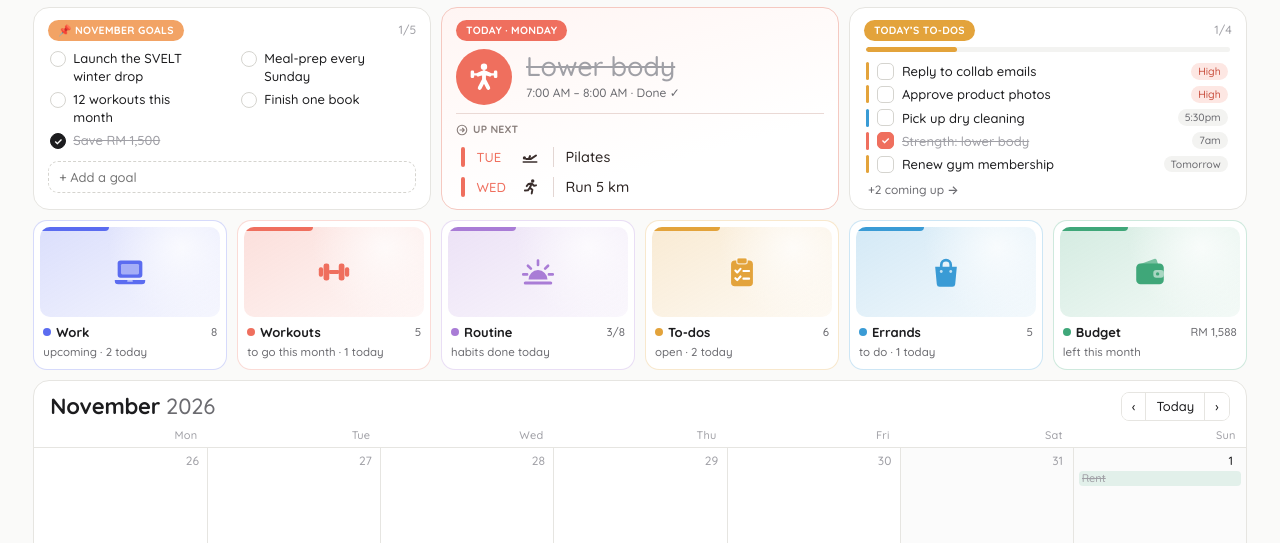
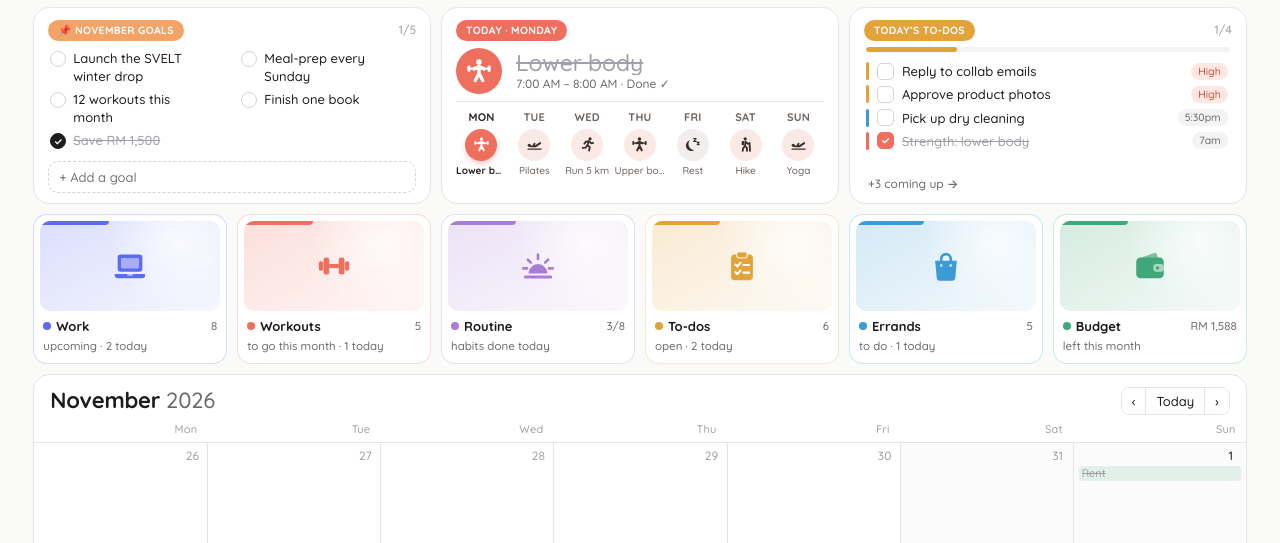
Before and after one commit to mariamasanea-droid/life-hub, a plain HTML site: page index.html in a window 1280 px wide. Shown: the part 257-800 px from the top of the page. Drawn offline with Linux system fonts and the light colour scheme.

Commit message:
v24: fitness card week strip under today focus; white fitness card

```diff
--- a/index.html
+++ b/index.html
@@ -357,7 +357,7 @@ body.deskhome .banner{display:none}
 .fn1{font-size:27px;font-weight:600;letter-spacing:-.005em;line-height:1.1;white-space:nowrap;overflow:hidden;text-overflow:ellipsis;color:#2B2321}
 .fn1.dn{color:var(--text3);text-decoration:line-through}
 .fn2{font-size:12px;font-weight:500;color:var(--text2);margin-top:3px}
-.fdiv{height:1px;background:#EAD9D5;margin:0}
+.fdiv{height:1px;background:var(--border);margin:0}
 .flab{display:flex;align-items:center;gap:5px;font-size:10.5px;font-weight:700;letter-spacing:.02em;color:#8A7F7C}
 .frows{display:flex;flex-direction:column;gap:6px;padding-left:5px}
 .frow{display:flex;align-items:center;gap:12px;min-width:0;height:24px}
@@ -427,6 +427,24 @@ body.deskhome .banner{display:none}
 .dhead{padding-top:4px!important}
 .hello .h1{font-size:30px;line-height:1.15}
 .hello .eyebrow{font-size:14px}
+/* v24: fitness week strip */
+.fitc{gap:7px!important;background:var(--card)!important;border-color:var(--border)!important}
+.fbadge{width:46px!important;height:46px!important}
+.fbadge svg{width:28px;height:28px}
+.fn1{font-size:23px!important}
+.fn2{margin-top:1px!important}
+.wstrip{display:grid;grid-template-columns:repeat(7,minmax(0,1fr));gap:2px;margin-top:1px}
+.wd{display:flex;flex-direction:column;align-items:center;gap:3px;min-width:0;cursor:pointer}
+.wd .wl{font-size:11px;font-weight:700;letter-spacing:.02em;color:#6E6461}
+.wd .wc{position:relative;width:32px;height:32px;border-radius:99px;background:#FBE9E6;display:flex;align-items:center;justify-content:center;transition:transform .15s}
+.wd:hover .wc{transform:translateY(-1px)}
+.wd .wn{font-size:10px;font-weight:600;color:#6E6461;max-width:100%;white-space:nowrap;overflow:hidden;text-overflow:ellipsis;text-align:center}
+.wd.rest .wc{background:#F1EEED}
+.wd.today .wl{color:#2B2321;font-weight:800}
+.wd.today .wc{background:#EF6F5E;box-shadow:0 3px 8px -3px rgba(239,111,94,.7)}
+.wd.today .wn{color:#2B2321;font-weight:700}
+.wd.past{opacity:.45}
+.wd .wk{position:absolute;right:-3px;bottom:-2px;width:13px;height:13px;border-radius:99px;background:#EF6F5E;color:#fff;font-size:8px;line-height:13px;text-align:center;font-weight:700;box-shadow:0 0 0 1.5px var(--card)}
 /* v13 */
 .dgc .sh .t .hlt{background:#FCE3C4;border-radius:5px;padding:1px 6px;margin-left:-2px;-webkit-box-decoration-break:clone;box-decoration-break:clone}
 /* v12: square folders, natural-height page, highlighted goals */
@@ -816,6 +834,7 @@ var FIC={
  lift:'<circle cx="12" cy="4.3" r="2.4" fill="C"/><path d="M3.2 10h17.6" stroke="C" stroke-width="1.8"/><rect x="2" y="7.2" width="2.6" height="5.6" rx="1" fill="C"/><rect x="19.4" y="7.2" width="2.6" height="5.6" rx="1" fill="C"/><path d="M7.8 10.2L12 8.2l4.2 2M12 8.2v5.8M12 14l-3.2 6.2M12 14l3.2 6.2" stroke="C" stroke-width="2.9"/>',
  pilates:'<circle cx="4.6" cy="13.2" r="2.2" fill="C"/><path d="M7 14.6h6.2l6.8-4.6M10.5 14.4l1.5-3.6" stroke="C" stroke-width="2.7"/><rect x="2" y="17.6" width="20" height="1.9" rx=".95" fill="C"/>',
  run:'<circle cx="15.6" cy="3.9" r="2.3" fill="C"/><path d="M14.2 7.4l-2.4 5.6 3.4 2.6-.9 5M11.8 13l-2.6 3.5-4 .2M14.2 7.4l3.2 3 2.6-.6M14.2 7.4l-4.4.6-2.2 2.8" stroke="C" stroke-width="2.6"/>',
+ rest:'<path d="M14.6 19.6A8.2 8.2 0 0 1 8.4 6a7.6 7.6 0 1 0 6.2 13.6z" fill="C"/><path d="M13.6 3.6h3.6l-3.6 4h3.6M18.6 9h2.8l-2.8 3.2h2.8" stroke="C" stroke-width="1.5"/>',
  hike:'<circle cx="11.6" cy="3.9" r="2.3" fill="C"/><rect x="6.6" y="7" width="3.6" height="6" rx="1.4" fill="C"/><path d="M12 7.6l-.6 6.2 2.6 3.2.2 4M11.4 13.8l-2.6 3.4-.8 3.8M12 8.4l3.4 2.6M17.6 9.6l.8 11.4" stroke="C" stroke-width="2.6"/>'};
 function fic(t,c,sz){return '<svg width="'+sz+'" height="'+sz+'" viewBox="0 0 24 24" fill="none" stroke-linecap="round" stroke-linejoin="round">'+FIC[t].replace(/="C"/g,'="'+c+'"')+'</svg>'}
 function wkType(i){var t=(i.tag||"")+" "+i.title;return /strength/i.test(t)?"lift":/run|cardio/i.test(t)?"run":/hike|outdoor/i.test(t)?"hike":"pilates"}
@@ -876,11 +895,12 @@ function fitCard(){
   var wk=ITEMS.filter(function(i){return i.cat==="workout"}).sort(function(a,b){return a.date<b.date?-1:a.date>b.date?1:(a.start||0)-(b.start||0)});
   var td=wk.filter(function(i){return i.date===ref})[0],nx=wk.filter(function(i){return i.date>ref}).slice(0,2);
   var main=td?'<div class="fbig"><span class="fbadge">'+fic(wkType(td),"#fff",32)+'</span><div class="fnm"><div class="fn1'+(S.done[td.id]?' dn':'')+'">'+esc(wkName(td))+'</div><div class="fn2">'+(td.start!=null?tr(td):'Anytime')+(S.done[td.id]?' · Done ✓':'')+'</div></div></div>'
-    :'<div class="fbig"><span class="fbadge" style="background:#F6B3A8">'+fic("pilates","#fff",32)+'</span><div class="fnm"><div class="fn1">Rest day</div><div class="fn2">Recover and stretch</div></div></div>';
-  var rows=nx.length?nx.map(function(i){var d=new Date(i.date+"T12:00:00");
-    return '<div class="frow"><span class="fbar"></span><span class="fday">'+DN[d.getDay()].slice(0,3)+'</span>'+fic(wkType(i),"#3A2E2C",18)+'<span class="fsep"></span><span class="fwn">'+esc(wkName(i))+'</span></div>'}).join(""):'<div class="frow"><span class="fwn" style="color:var(--text3)">Nothing scheduled</span></div>';
-  return '<div class="fitc" data-a="go" data-v="workout" title="Open Workouts"><span class="fpill hpill">TODAY · '+DN[dt.getDay()]+'</span>'+main+'<div class="fdiv"></div>'+
-    '<div class="flab"><svg width="12" height="12" viewBox="0 0 24 24" fill="none" stroke="currentColor" stroke-width="2.2" stroke-linecap="round" stroke-linejoin="round"><circle cx="12" cy="12" r="9.5"/><path d="M8 12h8M13 8.5l3.5 3.5-3.5 3.5"/></svg>UP NEXT</div><div class="frows">'+rows+'</div></div>';
+    :'<div class="fbig"><span class="fbadge" style="background:#F6B3A8">'+fic("rest","#fff",30)+'</span><div class="fnm"><div class="fn1">Rest day</div><div class="fn2">Recover and stretch</div></div></div>';
+  var mon=new Date(dt);mon.setDate(dt.getDate()-((dt.getDay()+6)%7));
+  var strip=[0,1,2,3,4,5,6].map(function(k){var d=new Date(mon);d.setDate(mon.getDate()+k);var ds=iso(d),w=wk.filter(function(i){return i.date===ds})[0];
+    var st=ds<ref?"past":ds===ref?"today":"next",dn=w&&!!S.done[w.id];
+    return '<div class="wd '+st+(w?'':' rest')+'" data-a="go" data-v="workout" title="'+(w?esc(w.title):'Rest day')+'"><span class="wl">'+DN[d.getDay()].slice(0,3)+'</span><span class="wc">'+fic(w?wkType(w):"rest",st==="today"?"#fff":"#3A2E2C",17)+(dn&&st!=="today"?'<span class="wk">✓</span>':'')+'</span><span class="wn">'+(w?esc(wkName(w)):'Rest')+'</span></div>'}).join("");
+  return '<div class="fitc" data-a="go" data-v="workout" title="Open Workouts"><span class="fpill hpill">TODAY · '+DN[dt.getDay()]+'</span>'+main+'<div class="fdiv"></div><div class="wstrip">'+strip+'</div></div>';
 }
 function vHomeDesk(){
   var pick=S.coverOpen?'<div class="coverpick" data-a="stop2"><div class="label">Presets</div><div class="presets">'+PRESETS.map(function(p){return '<button class="preset'+(COVER.type==="preset"&&COVER.id===p.id?' on':'')+'" data-a="preset" data-v="'+p.id+'" title="'+p.name+'" style="background:'+p.bg.replace(/"/g,"&quot;")+'"></button>'}).join("")+'</div>'+
```
Also changed, not shown: version-b.html (+26 -6 lines).
